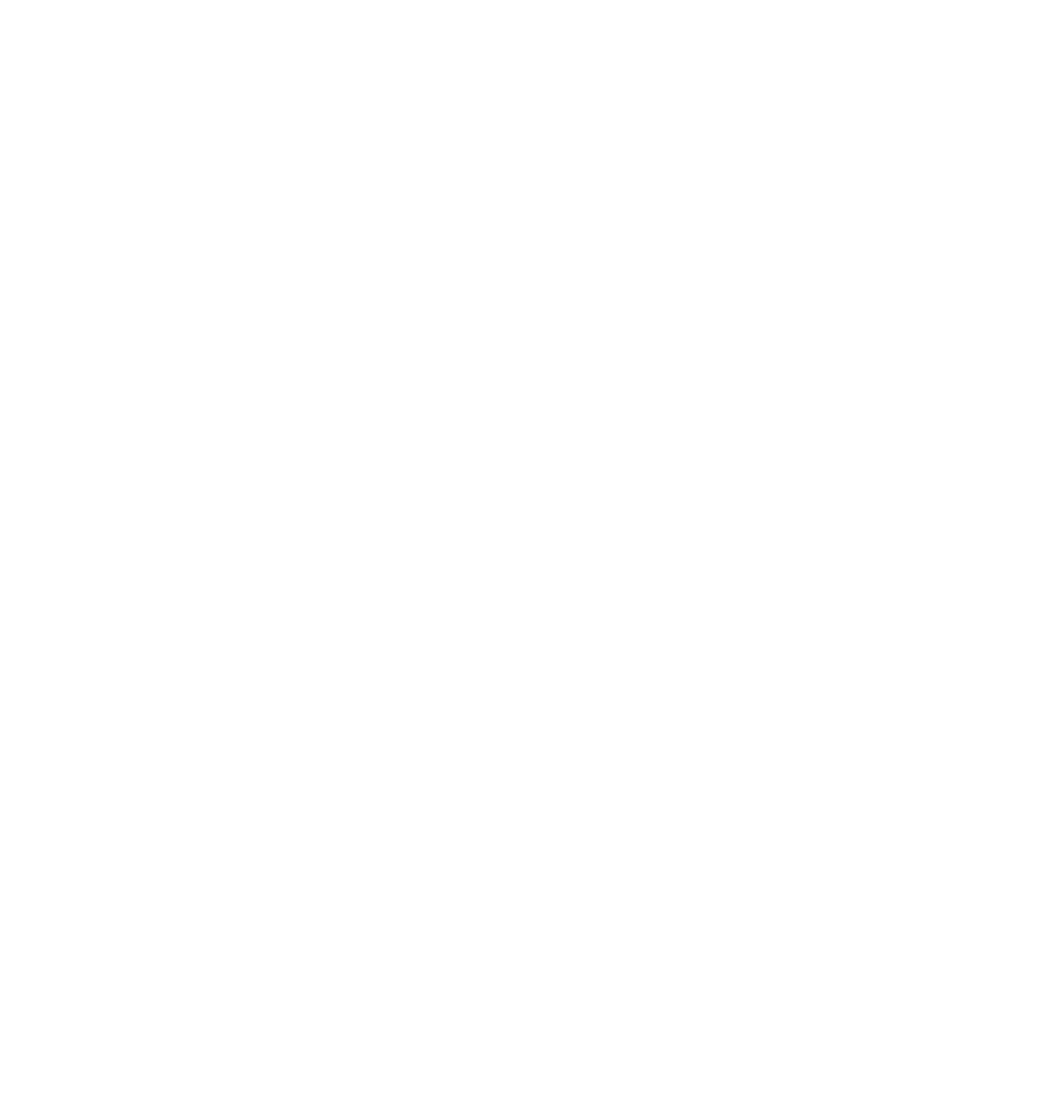
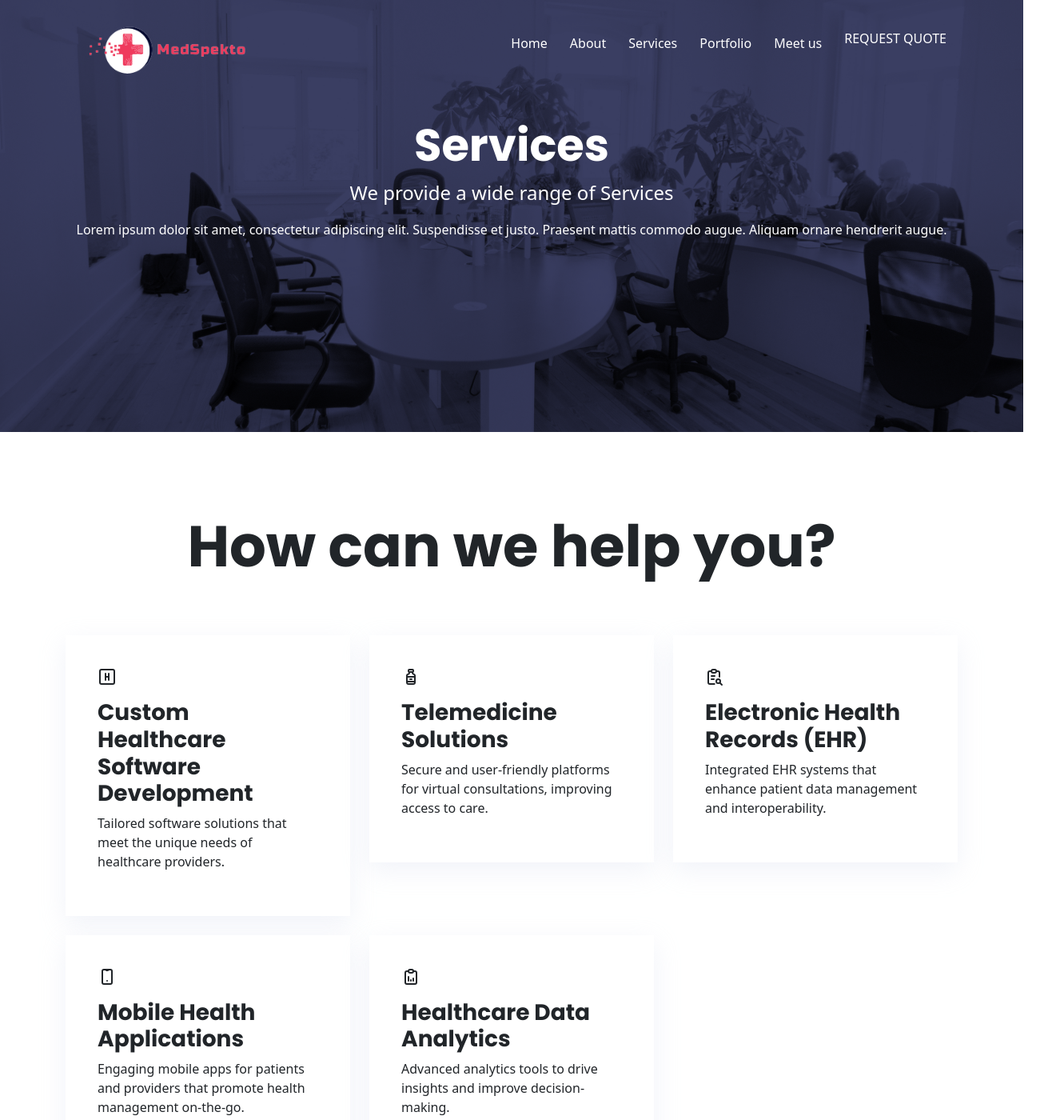
Before and after one commit to Medspekto/MedSpektoWebsite, a React (Vite) app in the folder public/: page /services in a window 1280 px wide. Before the commit this address had no page. Shown: the part 20-1420 px from the top of the page at 80% size, 1331 px wide, since content can reach past the window. Before the commit the page ends 800 px from the top, so only its background shows below. Built offline with nearby package versions, Linux system fonts and the light colour scheme.

Commit message:
components changed

```diff
--- a/public/src/App.tsx
+++ b/public/src/App.tsx
@@ -1,6 +1,6 @@
 import { Route, BrowserRouter as Router, Routes } from 'react-router-dom';
 import Home from './features/Home';
-import About from './features/About';
+import Services from './features/Services';
 
 const App = ()=>{
 
@@ -8,7 +8,7 @@
     <Router>
       <Routes>
         <Route index element={<Home/>}/>
-        <Route path='about' element={<About/>}/>
+        <Route path='services' element={<Services/>}/>
       </Routes>
     </Router>
   )
--- a/public/src/features/About.tsx
+++ /dev/null
@@ -1,38 +0,0 @@
-import AdvtCard from "./advtCard";
-import Customers from "./Customers";
-import Footer from "./Footer/footer";
-import Navbar from "./Navbar/navbar"
-import Services from "./Services";
-import Testimonials from "./Testimonials";
-
-const About = () => {
-    return (
-      <>
-        <div className="header_section ">
-            <div className="container pb-5">
-            <Navbar/>
-
-              <div className="row ">
-                {/* Full width header content */}
-                <div className="col-md-12 text-center header_content">
-                  <h1 className="display-4">Services</h1>
-                  <p className="lead">We provide a wide range of Services</p>
-                  <p>
-                    Lorem ipsum dolor sit amet, consectetur adipiscing elit. Suspendisse et justo. Praesent mattis commodo augue. Aliquam ornare hendrerit augue.
-                  </p>
-                </div>
-              </div>
-            </div>
-        </div>
-
-        <Services/>
-        <Customers/>
-        <Testimonials/>
-        <AdvtCard/>
-        <Footer/>
-
-      </>
-    );
-  };
-
-  export default About;
--- a/public/src/features/Customers.tsx
+++ b/public/src/features/Components/ComponentCustomers.tsx
@@ -2,7 +2,7 @@
 import img2 from '../assets/img/Customers/2.svg';
 import img3 from '../assets/img/Customers/3.svg';
 import img4 from '../assets/img/Customers/4.svg'
-const Customers=()=>{
+const ComponentCustomers=()=>{
     return(
         <>
          <section className="py-8 bg-white">
@@ -69,4 +69,4 @@
         </>
     )
 }
-export default Customers;
+export default ComponentCustomers;
--- a/public/src/features/Portfolio.tsx
+++ b/public/src/features/Components/ComponentPortfolio.tsx
@@ -1,4 +1,4 @@
-const Portfolio = () => {
+const ComponentPortfolio = () => {
     return (
         <>
             <section className="block_2 bg-white">
@@ -32,4 +32,4 @@
     );
 }
 
-export default Portfolio;
+export default ComponentPortfolio;
--- /dev/null
+++ b/public/src/features/Components/ComponentServices.tsx
@@ -0,0 +1,64 @@
+import { IconDeviceMobile, IconHospital, IconReportAnalytics, IconReportSearch, IconVaccineBottle } from "@tabler/icons-react";
+
+const ComponentServices = () => {
+
+    const FeatureJSON=[
+        {
+            label:'Custom Healthcare Software Development',
+            icon:<IconHospital/>,
+            description:'Tailored software solutions that meet the unique needs of healthcare providers.'
+        },
+        {
+            label:'Telemedicine Solutions',
+            icon:<IconVaccineBottle/>,
+            description:'Secure and user-friendly platforms for virtual consultations, improving access to care.'
+        },
+        {
+            label:'Electronic Health Records (EHR)',
+            icon:<IconReportSearch/>,
+            description:'Integrated EHR systems that enhance patient data management and interoperability.'
+        },
+        {
+            label:'Mobile Health Applications',
+            icon:<IconDeviceMobile/>,
+            description:'Engaging mobile apps for patients and providers that promote health management on-the-go.'
+        },
+        {
+            label:'Healthcare Data Analytics',
+            icon:<IconReportAnalytics/>,
+            description:'Advanced analytics tools to drive insights and improve decision-making.'
+        }
+    ]
+    return (
+        <>
+            <section className="block_1">
+                <div className="container">
+                    <article className="text-center">
+                        <div className="display-2">How can we help you?</div>
+                        {/* <p className="centerTxt">
+                            Lorem ipsum dolor sit amet, consectetuer adipiscing elit. Suspendisse et justo. Praesent mattis commodo augue.
+                        </p> */}
+                    </article>
+                    <div className="row g-4 py-5 row-cols-1 row-cols-lg-3">
+                           {FeatureJSON?.map((x,index)=>(
+                             <div className="col" key={index} >
+                             <div className="feature">
+                                 <div className="feature-icon d-inline-flex align-items-center justify-content-center mb-3">
+                                     {x.icon}
+                                 </div>
+                                 <h3>{x.label}</h3>
+                                 <p>
+                                 {x.description}
+                                 </p>
+                             </div>
+                         </div>
+                           ))}
+
+                    </div>
+                </div>
+            </section>
+        </>
+    );
+}
+
+export default ComponentServices;
--- a/public/src/features/Teams.tsx
+++ b/public/src/features/Components/ComponentTeams.tsx
@@ -1,4 +1,4 @@
-const Teams=()=>{
+const ComponentTeams=()=>{
     return(
         <>
          <section className="block_4 bg-white">
@@ -33,4 +33,4 @@
         </>
     )
 }
-export default Teams
+export default ComponentTeams
--- a/public/src/features/Testimonials.tsx
+++ b/public/src/features/Components/ComponentTestimonials.tsx
@@ -1,4 +1,4 @@
-const Testimonials=()=>{
+const ComponentTestimonials=()=>{
     return(
         <>
          <section className="block_3 text-center">
@@ -15,4 +15,4 @@
         </>
     )
 }
-export default Testimonials
+export default ComponentTestimonials
--- a/public/src/features/advtCard.tsx
+++ b/public/src/features/Components/ComponentadvtCard.tsx
@@ -1,4 +1,4 @@
-const AdvtCard=()=>{
+const ComponentAdvtCard=()=>{
     return(
         <>
           <section className="block_4">
@@ -26,4 +26,4 @@
         </>
     )
 }
-export default AdvtCard;
+export default ComponentAdvtCard;
--- a/public/src/features/Navbar/navbar.tsx
+++ b/public/src/features/Navbar/navbar.tsx
@@ -24,7 +24,10 @@
                                 <a className="nav-link active" aria-current="page" href="/">Home</a>
                             </li>
                             <li className="nav-item">
-                                <a className="nav-link" href="about">Services</a>
+                                <a className="nav-link" href="about">About</a>
+                            </li>
+                            <li className="nav-item">
+                                <a className="nav-link" href="services">Services</a>
                             </li>
                             <li className="nav-item">
                                 <a className="nav-link active" aria-current="page" href='#'>Portfolio</a>
--- a/public/src/features/Services.tsx
+++ b/public/src/features/Services.tsx
@@ -1,64 +1,36 @@
-import { IconDeviceMobile, IconHospital, IconReportAnalytics, IconReportSearch, IconVaccineBottle } from "@tabler/icons-react";
+import ComponentAdvtCard from "./Components/ComponentadvtCard";
+import ComponentCustomers from "./Components/ComponentCustomers";
+import Footer from "./Footer/footer";
+import Navbar from "./Navbar/navbar"
+import ComponentServices from "./Components/ComponentServices";
+import ComponentTestimonials from "./Components/ComponentTestimonials";
 
 const Services = () => {
-
-    const FeatureJSON=[
-        {
-            label:'Custom Healthcare Software Development',
-            icon:<IconHospital/>,
-            description:'Tailored software solutions that meet the unique needs of healthcare providers.'
-        },
-        {
-            label:'Telemedicine Solutions',
-            icon:<IconVaccineBottle/>,
-            description:'Secure and user-friendly platforms for virtual consultations, improving access to care.'
-        },
-        {
-            label:'Electronic Health Records (EHR)',
-            icon:<IconReportSearch/>,
-            description:'Integrated EHR systems that enhance patient data management and interoperability.'
-        },
-        {
-            label:'Mobile Health Applications',
-            icon:<IconDeviceMobile/>,
-            description:'Engaging mobile apps for patients and providers that promote health management on-the-go.'
-        },
-        {
-            label:'Healthcare Data Analytics',
-            icon:<IconReportAnalytics/>,
-            description:'Advanced analytics tools to drive insights and improve decision-making.'
-        }
-    ]
     return (
       <>
-            <section className="block_1">
-                <div className="container">
-                    <article className="text-center">
-                        <div className="display-2">How can we help you?</div>
-                        {/* <p className="centerTxt">
-                            Lorem ipsum dolor sit amet, consectetuer adipiscing elit. Suspendisse et justo. Praesent mattis commodo augue.
-                        </p> */}
-                    </article>
-                    <div className="row g-4 py-5 row-cols-1 row-cols-lg-3">
-                           {FeatureJSON?.map((x,index)=>(
-                             <div className="col" key={index} >
-                             <div className="feature">
-                                 <div className="feature-icon d-inline-flex align-items-center justify-content-center mb-3">
-                                     {x.icon}
-                                 </div>
-                                 <h3>{x.label}</h3>
+        <div className="header_section ">
+            <div className="container pb-5">
+            <Navbar/>
+              <div className="row ">
+                {/* Full width header content */}
+                <div className="col-md-12 text-center header_content">
+                  <h1 className="display-4">Services</h1>
+                  <p className="lead">We provide a wide range of Services</p>
                   <p>
-                                 {x.description}
+                    Lorem ipsum dolor sit amet, consectetur adipiscing elit. Suspendisse et justo. Praesent mattis commodo augue. Aliquam ornare hendrerit augue.
                   </p>
                 </div>
               </div>
-                           ))}
-
             </div>
         </div>
-            </section>
+        <ComponentServices/>
+        <ComponentCustomers/>
+        <ComponentTestimonials/>
+        <ComponentAdvtCard/>
+        <Footer/>
+
       </>
     );
-}
+  };
 
   export default Services;
```
Also changed, not shown: public/src/features/Home.tsx (+14 -14 lines). Lines whose indentation alone changed are shown as unchanged.
